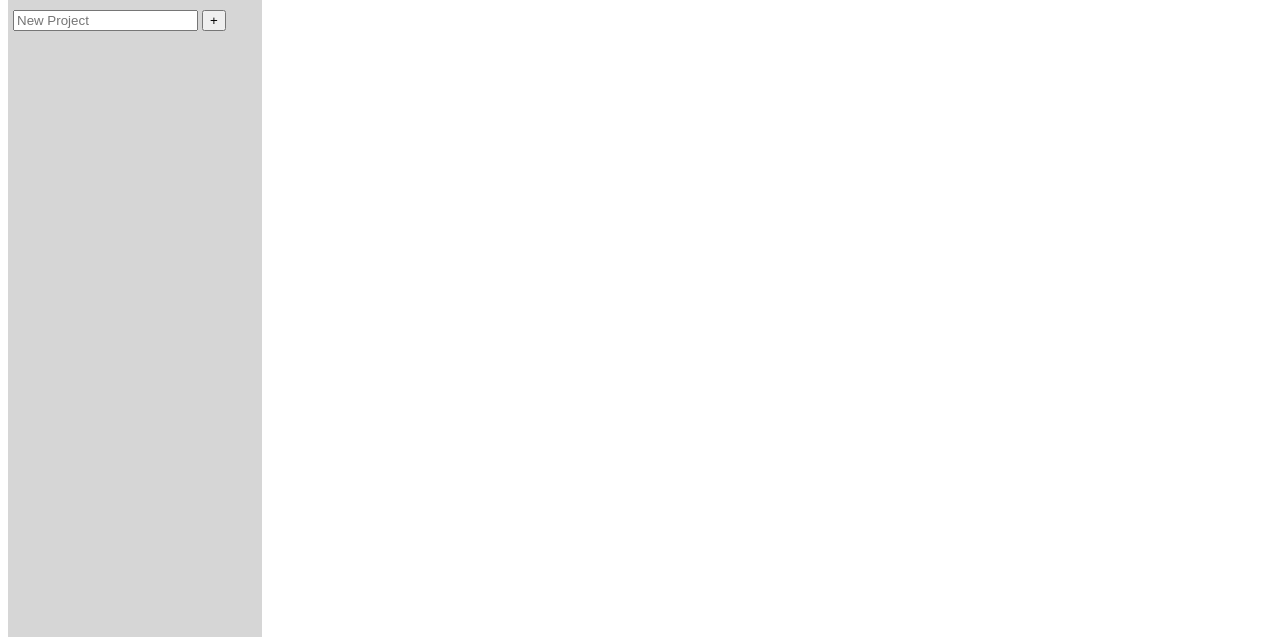
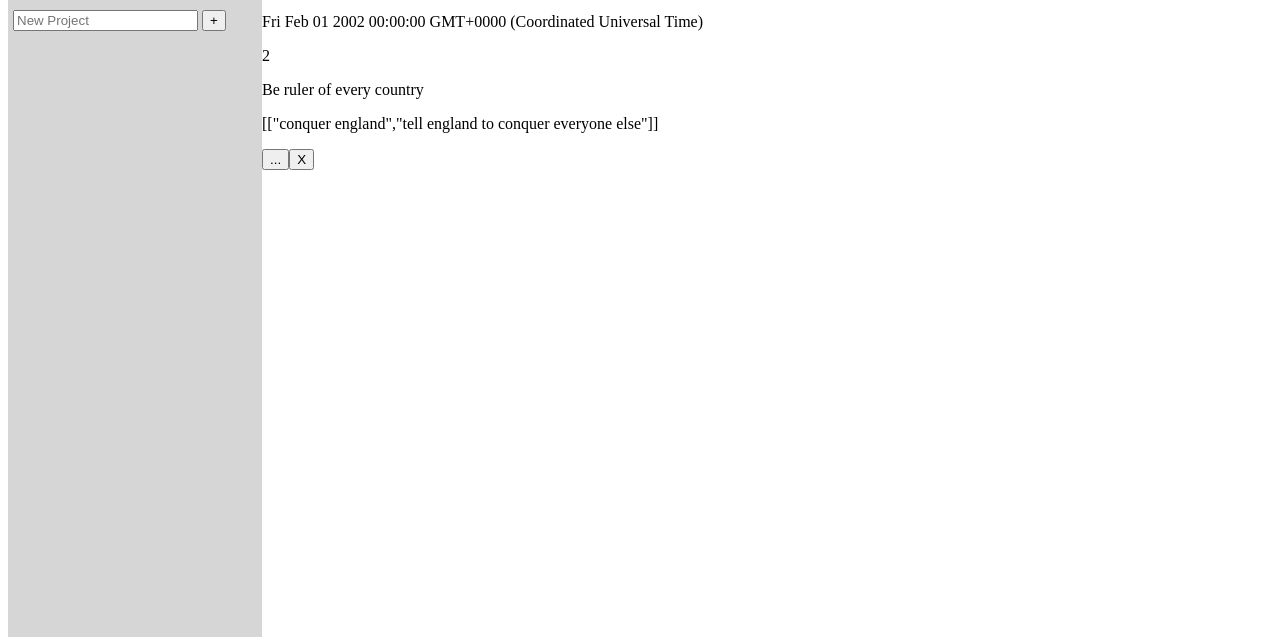
Before and after one commit to Casazzan/todo, a website built with webpack: page dist/index.html in a window 1280 px wide. Both pictures are taken after a click on the element "All Tasks". Shown: the part 249-886 px from the top of the page. Built offline with nearby package versions, Linux system fonts and the light colour scheme; files whose address does not match are found by name.

Commit message:
Add task display

```diff
--- a/src/index.js
+++ b/src/index.js
@@ -7,7 +7,7 @@ const createDateObj = (day, month, year) => {
   return new Date(year, month, day);
 };
 
-const displayController = (() => {
+const projectDisplayController = (() => {
   const updateProjectDisplay = () => {
     emptyProjectDisplay();
 
@@ -28,12 +28,7 @@ const displayController = (() => {
   const openProjectEvent = (e) => {
     const idx = e.target.dataset.idx;
     if (!idx) console.log("Error: " + e + "has no idx");
-    else openProject(idx);
-  };
-  const openProject = (idx) => {
-    const project = dataController.getProject(idx);
-
-    document.getElementById("display-proj").textContent = project.name;
+    else mainDisplayController.openProject(idx);
   };
 
   const emptyProjectDisplay = () => {
@@ -43,7 +38,93 @@ const displayController = (() => {
     }
   };
 
-  return { updateProjectDisplay, openProject };
+  return { updateProjectDisplay };
+})();
+
+const mainDisplayController = (() => {
+  const openProject = (idx) => {
+    const project = dataController.getProject(idx);
+
+    document.getElementById("display-proj").textContent = project.name;
+
+    updateTodoDisplay(project.todos);
+  };
+
+  const updateTodoDisplay = (todos) => {
+    const container = document.getElementById("todos");
+    container.setAttribute("display", "none"); //TEST W/O this
+    clearTodoDisplay();
+    console.log(todos);
+
+    todos.forEach((item) => {
+      const todo = document.createElement("div");
+      todo.classList = "todo";
+
+      const todoContent = document.createElement("div");
+      todoContent.classList = "todo-content";
+
+      const todoMain = document.createElement("div");
+      todoMain.classList = "todo-main";
+      todoMain.appendChild(createTextElement("title", item.title));
+      todoMain.appendChild(createTextElement("date", item.date));
+      todoMain.appendChild(createTextElement("priority", item.priority));
+      if (item.isCompleted) {
+        item.classList.add("complete");
+      }
+      todoContent.appendChild(todoMain);
+
+      const todoSub = document.createElement("div");
+      todoSub.classList = "todo-sub hidden";
+      todoSub.appendChild(createTextElement("notes", item.notes));
+      todoSub.appendChild(
+        createTextElement("notes", JSON.stringify(item.subList))
+      );
+      todoContent.appendChild(todoSub);
+
+      todo.appendChild(todoContent);
+      todo.appendChild(createEditButton());
+      todo.appendChild(createDeleteButton());
+
+      container.appendChild(todo);
+    });
+
+    container.setAttribute("display", "");
+  };
+
+  const createTextElement = (pClass, text) => {
+    const p = document.createElement("p");
+    p.classList = pClass;
+    p.textContent = text;
+    return p;
+  };
+
+  const createEditButton = () => {
+    const button = document.createElement("button");
+    button.classList.add("edit-btn");
+    button.textContent = "...";
+    button.setAttribute("type", "button");
+    //TODO addEVent
+    //button.addEventListener("click", )
+    return button;
+  };
+
+  const createDeleteButton = () => {
+    const button = document.createElement("button");
+    button.classList.add("del-btn");
+    button.textContent = "X";
+    button.setAttribute("type", "button");
+    //TODO addEVent
+    //button.addEventListener("click", )
+    return button;
+  };
+
+  const clearTodoDisplay = () => {
+    const container = document.getElementById("todos");
+    while (container.hasChildNodes()) {
+      container.removeChild(container.lastChild);
+    }
+  };
+  return { openProject };
 })();
 
 const dataController = (() => {
@@ -51,8 +132,8 @@ const dataController = (() => {
 
   const addNewProject = (name) => {
     projects.push(projectFactory(name));
-    displayController.updateProjectDisplay();
-    displayController.openProject(projects.length - 1);
+    projectDisplayController.updateProjectDisplay();
+    mainDisplayController.openProject(projects.length - 1);
   };
 
   const addExistingProject = (proj) => {
@@ -103,5 +184,5 @@ document.getElementById("project-input").addEventListener("keydown", (e) => {
   }
 });
 
-displayController.updateProjectDisplay();
+projectDisplayController.updateProjectDisplay();
 export { dataController };
```
Also changed, not shown: dist/index.html, dist/main.js.
